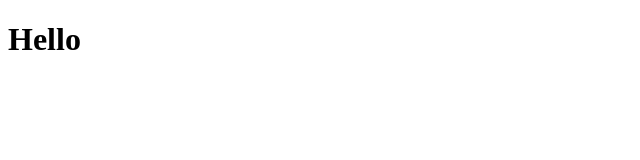
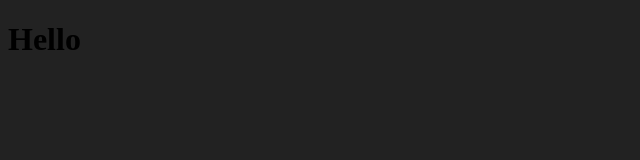
Before and after one commit to cjpalmerin/heroku-app, a website: page public/index.html in a window 1280 px wide. Shown: the whole page, without its empty margins (0-640 px from the left). Drawn offline with Linux system fonts and the light colour scheme.

Commit message:
added some styles.

```diff
--- a/public/index.html
+++ b/public/index.html
@@ -3,6 +3,7 @@
 <head>
     <meta charset="UTF-8">
     <meta name="viewport" content="width=device-width, initial-scale=1.0">
+    <link rel="stylesheet" href="style.css">
     <title>Hello</title>
 </head>
 <body>
--- a/public/style.css
+++ b/public/style.css
@@ -0,0 +1,3 @@
+body {
+    background-color: #222222;
+}
--- a/server.js
+++ b/server.js
@@ -2,8 +2,11 @@ var express = require('express');
 var path = require('path');
 var app = express();
 var PORT = process.env.PORT || 8080;
+
 app.use(express.urlencoded({ extended: true }));
 app.use(express.json());
+app.use(express.static("public"))
+
 app.get("/", function (req, res) {
     res.sendFile(path.join(__dirname, "/public/index.html"));
 })
```
